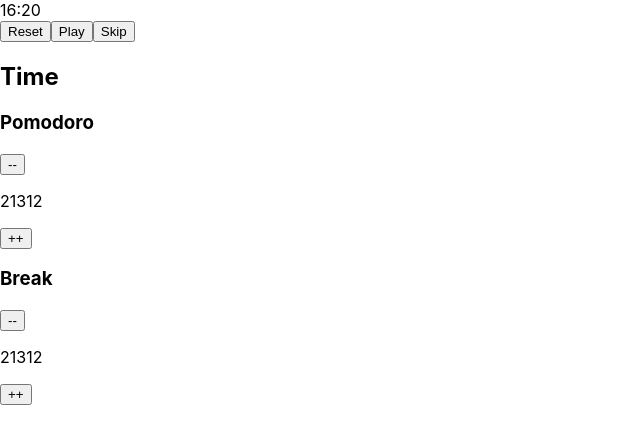
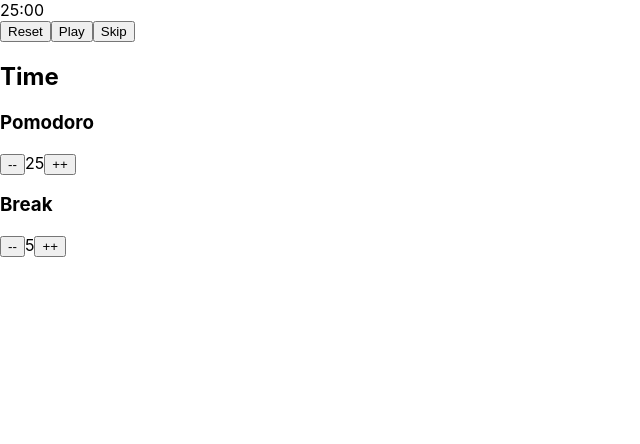
Before and after one commit to srjheam/fcc-pomodoro-timer, a React (Create React App) app: page / in a window 1280 px wide. Shown: the top 444 px of the page, without its empty margins (0-640 px from the left). Built offline with nearby package versions, Linux system fonts and the light colour scheme.

Commit message:
Implement NumberPicker component
* Add test to App

* Add  basic Timer

* Add NumberPicker logic

```diff
--- a/src/app/store.js
+++ b/src/app/store.js
@@ -1,7 +1,8 @@
 import { configureStore } from '@reduxjs/toolkit';
+import timerReducer from '../features/timer/timerSlice'
 
 export const store = configureStore({
   reducer: {
-
+    timer: timerReducer,
   },
 });
--- a/src/features/numberPicker/NumberPicker.js
+++ b/src/features/numberPicker/NumberPicker.js
@@ -1,13 +1,13 @@
 import React from 'react';
 
-export function NumberPicker() {
+export function NumberPicker(props) {
   return (
     <div>
-      <button>
+      <button onClick={() => props.onCounterChange(props.counter - (+props.changeAmount))}>
         --
       </button>
-      <p>21312</p>
-      <button>
+      <span>{props.counter}</span>
+      <button onClick={() => props.onCounterChange(props.counter + (+props.changeAmount))}>
         ++
       </button>
     </div>
--- a/src/features/settings/Settings.js
+++ b/src/features/settings/Settings.js
@@ -1,17 +1,23 @@
 import React from 'react';
+import { useSelector, useDispatch } from 'react-redux';
 import { NumberPicker } from '../numberPicker/NumberPicker';
+import { updatePomodoroTime, updateBreakTime } from '../timer/timerSlice';
 
 export function Settings() {
+  const pomodoroMinutes = useSelector((state) => state.timer.pomodoroTime) / 60;
+  const breakMinutes = useSelector((state) => state.timer.breakTime) / 60;
+  const dispatch = useDispatch();
+
   return (
     <div>
       <h2>Time</h2>
       <div>
         <h3>Pomodoro</h3>
-        <NumberPicker />
+        <NumberPicker counter={pomodoroMinutes} onCounterChange={(value) => dispatch(updatePomodoroTime(value * 60))} changeAmount={1} />
       </div>
       <div>
         <h3>Break</h3>
-        <NumberPicker />
+        <NumberPicker counter={breakMinutes} onCounterChange={(value) => dispatch(updateBreakTime(value * 60))} changeAmount={1} />
       </div>
     </div>
   );
--- a/src/features/timer/Timer.js
+++ b/src/features/timer/Timer.js
@@ -1,9 +1,45 @@
-import React from 'react';
+import React, { useEffect, useState } from 'react';
+import { useSelector, useDispatch } from 'react-redux';
+import {
+  decrementTime,
+} from './timerSlice';
+
+function calcTimer(timeRemaining) {
+  const timer = {
+    minutes: Math.floor(timeRemaining / 60),
+    seconds: timeRemaining % 60,
+  }
+
+  return timer;
+}
 
 export function Timer() {
+  const timeRemaining = useSelector((state) => state.timer.timeRemaining);
+  const isRunning = useSelector((state) => state.timer.isRunning);
+  const dispatch = useDispatch();
+
+  const [timer, setTimer] = useState(calcTimer(timeRemaining));
+
+  useEffect(() => {
+    const timeout = setTimeout(() => {
+      if (isRunning) {
+        dispatch(decrementTime());
+        setTimer(calcTimer(timeRemaining));
+      }
+    }, 1000);
+
+    return () => clearTimeout(timeout);
+  });
+
   return (
     <div>
-      16:20
+      <span>
+        {timer.minutes.toString().padStart(2, '0')}
+      </span>
+      :
+      <span>
+        {timer.seconds.toString().padStart(2, '0')}
+      </span>
     </div>
   );
 }
--- /dev/null
+++ b/src/features/timer/timerSlice.js
@@ -0,0 +1,35 @@
+import { createSlice } from "@reduxjs/toolkit";
+
+const initialState = {
+  timeRemaining: 25 * 60, // 25 minutes in seconds
+  pomodoroTime: 25 * 60,
+  breakTime: 5 * 60, // 5 minutes in seconds
+  onBreak: false,
+  isRunning: false
+};
+
+export const timerSlice = createSlice({
+  name: 'timer',
+  initialState,
+  reducers: {
+    decrementTime: (state) => {
+      state.timeRemaining -= 1;
+    },
+    switchIsRunning: (state) => {
+      state.isRunning = !state.isRunning;
+    },
+    nextTimer: (state) => {
+
+    },
+    updatePomodoroTime: (state, action) => {
+      state.pomodoroTime = action.payload;
+    },
+    updateBreakTime: (state, action) => {
+      state.breakTime = action.payload;
+    },
+  },
+});
+
+export const { decrementTime, switchIsRunning, nextTimer, updatePomodoroTime, updateBreakTime } = timerSlice.actions;
+
+export default timerSlice.reducer;
--- a/src/features/timerControl/TimerControl.js
+++ b/src/features/timerControl/TimerControl.js
@@ -1,12 +1,18 @@
 import React from 'react';
+import { useDispatch } from 'react-redux';
+import {
+  switchIsRunning,
+} from '../timer/timerSlice';
 
 export function TimerControl() {
+  const dispatch = useDispatch();
+
   return (
     <div>
       <button>
         Reset
       </button>
-      <button>
+      <button onClick={() => dispatch(switchIsRunning())}>
         Play
       </button>
       <button>
```
